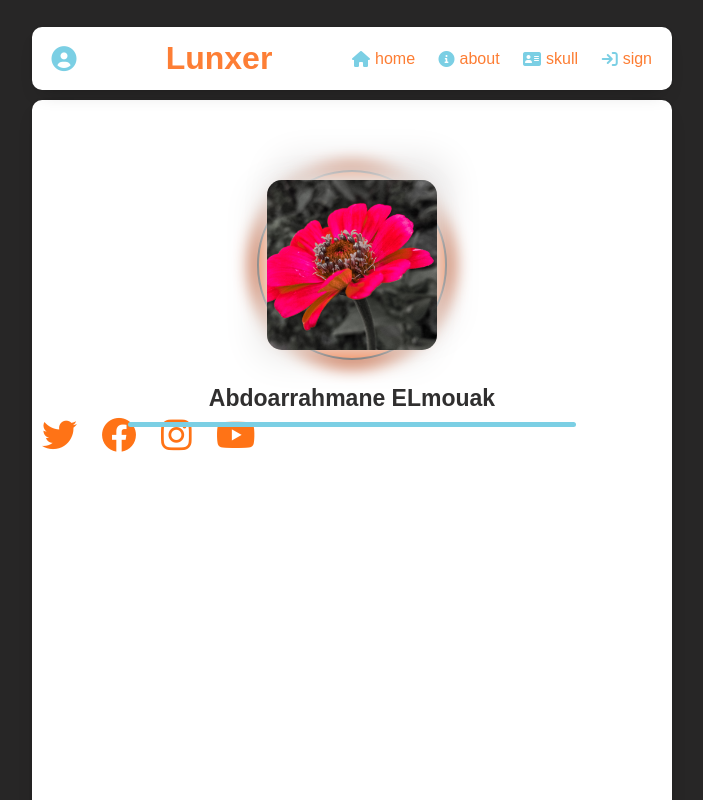
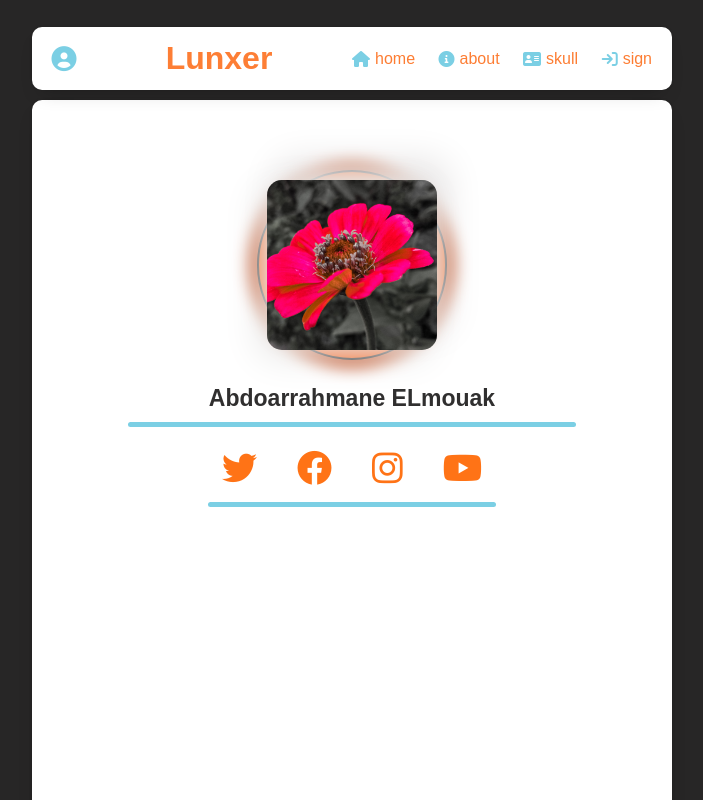
Before and after one commit to developper-web/abdo_13, a plain HTML site: page index.html in a window 1280 px wide. Shown: the top 800 px of the page, without its empty margins (288-991 px from the left). Drawn offline with Linux system fonts and the light colour scheme.

Commit message:
return social class

```diff
--- a/style.css
+++ b/style.css
@@ -178,7 +178,7 @@ i{
     bottom: -10px;
     border-radius: 10px;
 }
-.{
+.socail{
     width: 50%;
     height: 60px;
     display: flex;
```
